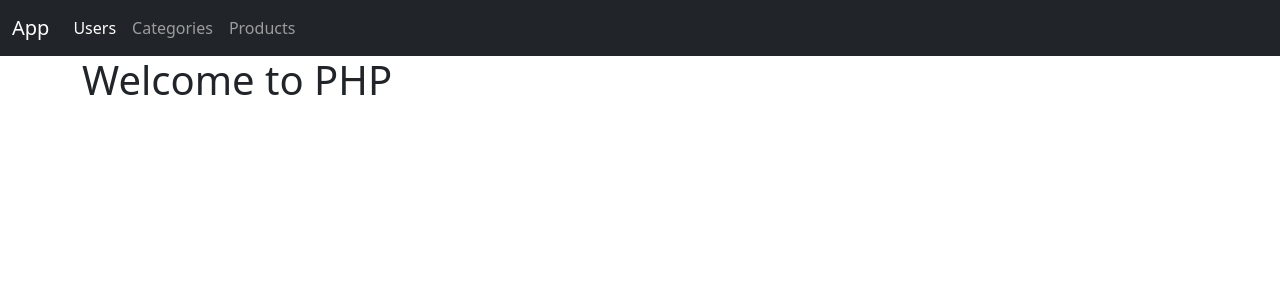
After one commit to radytrainer/mvc_start_code, a PHP site: page / in a window 1280 px wide. The commit adds this page. Shown: the top 300 px of the page. Run offline with PHP 8.4, Linux system fonts and the light colour scheme.

Commit message:
add new lesson

```diff
--- /dev/null
+++ b/Controllers/CategoriesController.php
@@ -0,0 +1,13 @@
+<?php
+require_once "Models/CategoryModel.php";
+class CategoriesController extends BaseController {
+    private $categories;
+
+    public function __construct () {
+        $this->categories = new CategoryModel();
+    }
+    public function index() {
+        $categories = $this->categories->getCategories();
+        $this->view('categories/categories_list', ['categories' => $categories]);
+    }
+}
--- /dev/null
+++ b/Controllers/ProductController.php
@@ -0,0 +1,7 @@
+<?php
+
+class ProductController extends BaseController {
+    public function index() {
+        $this->view('products/products_list');
+    }
+}
--- /dev/null
+++ b/Controllers/WelcomeController.php
@@ -0,0 +1,7 @@
+<?php
+
+class WelcomeController extends BaseController {
+    public function welcome() {
+        $this->view('welcome/welcome');
+    }
+}
--- /dev/null
+++ b/Models/CategoryModel.php
@@ -0,0 +1,17 @@
+<?php
+
+class CategoryModel {
+    private $db;
+
+
+    public function __construct()
+    {
+        $this->db = new Database("localhost", "project_one_db", "root", "");
+    }
+
+    public function getCategories()
+    {
+        $result = $this->db->query("SELECT * FROM categories");
+        return $result->fetchAll(PDO::FETCH_ASSOC);
+    }
+}
--- a/Router/Router.php
+++ b/Router/Router.php
@@ -77,11 +77,16 @@ class Router
     public function route()
     {
         foreach ($this->routes as $uri => $route) {
-            if ($uri === $this->uri && strtoupper($this->method) === $route['method']) {
+            // Convert route pattern to a regex that matches numbers (for IDs)
+            $pattern = preg_replace('/\{[a-zA-Z0-9_]+\}/', '([0-9]+)', trim($uri, '/'));
+
+            if (preg_match("#^$pattern$#", trim($this->uri, '/'), $matches)) {
+                array_shift($matches); // Remove full match
                 $controllerClass = $route['action'][0];
                 $function = $route['action'][1];
+
                 $controller = new $controllerClass();
-                $controller->$function();
+                $controller->$function(...$matches); // Pass extracted parameters
                 exit;
             }
         }
--- a/Router/route.php
+++ b/Router/route.php
@@ -3,10 +3,22 @@ require_once "Router.php";
 require_once "Database/Database.php";
 require_once "Controllers/BaseController.php";
 require_once "Controllers/UserController.php";
+require_once "Controllers/WelcomeController.php";
+require_once "Controllers/CategoriesController.php";
+require_once "Controllers/ProductController.php";
 
 $route = new Router();
+$route->get("/", [WelcomeController::class, 'welcome']);
+
+// User routes
 $route->get("/user", [UserController::class, 'index']);
 $route->get("/user/create", [UserController::class, 'create']);
 $route->post("/user/store", [UserController::class, 'store']);
 
+
+// Categories routes
+$route->get("/categories", [CategoriesController::class, 'index']);
+
+// Products routes
+$route->get("/products", [ProductController::class, 'index']);
 $route->route();
--- a/views/layouts/navbar.php
+++ b/views/layouts/navbar.php
@@ -1,14 +1,14 @@
 <nav class="navbar navbar-expand-lg bg-dark navbar-dark">
     <div class="container-fluid">
-        <a class="navbar-brand" href="#">Navbar</a>
+        <a class="navbar-brand" href="/">App</a>
         <button class="navbar-toggler" type="button" data-bs-toggle="collapse" data-bs-target="#navbarNavAltMarkup" aria-controls="navbarNavAltMarkup" aria-expanded="false" aria-label="Toggle navigation">
             <span class="navbar-toggler-icon"></span>
         </button>
         <div class="collapse navbar-collapse" id="navbarNavAltMarkup">
             <div class="navbar-nav">
                 <a class="nav-link active" aria-current="page" href="/user">Users</a>
-                <a class="nav-link" href="#">Features</a>
-                <a class="nav-link" href="#">Pricing</a>
+                <a class="nav-link" href="/categories?">Categories</a>
+                <a class="nav-link" href="/products">Products</a>
 
             </div>
         </div>
--- /dev/null
+++ b/views/products/products_list.php
@@ -0,0 +1,3 @@
+<div class="container">
+    <h1>Product List</h1>
+</div>
--- /dev/null
+++ b/views/welcome/welcome.php
@@ -0,0 +1,3 @@
+<div class="container">
+    <h1>Welcome to PHP</h1>
+</div>
```
Also changed, not shown: views/categories/categories_list.php (added, +9 -0 lines).
